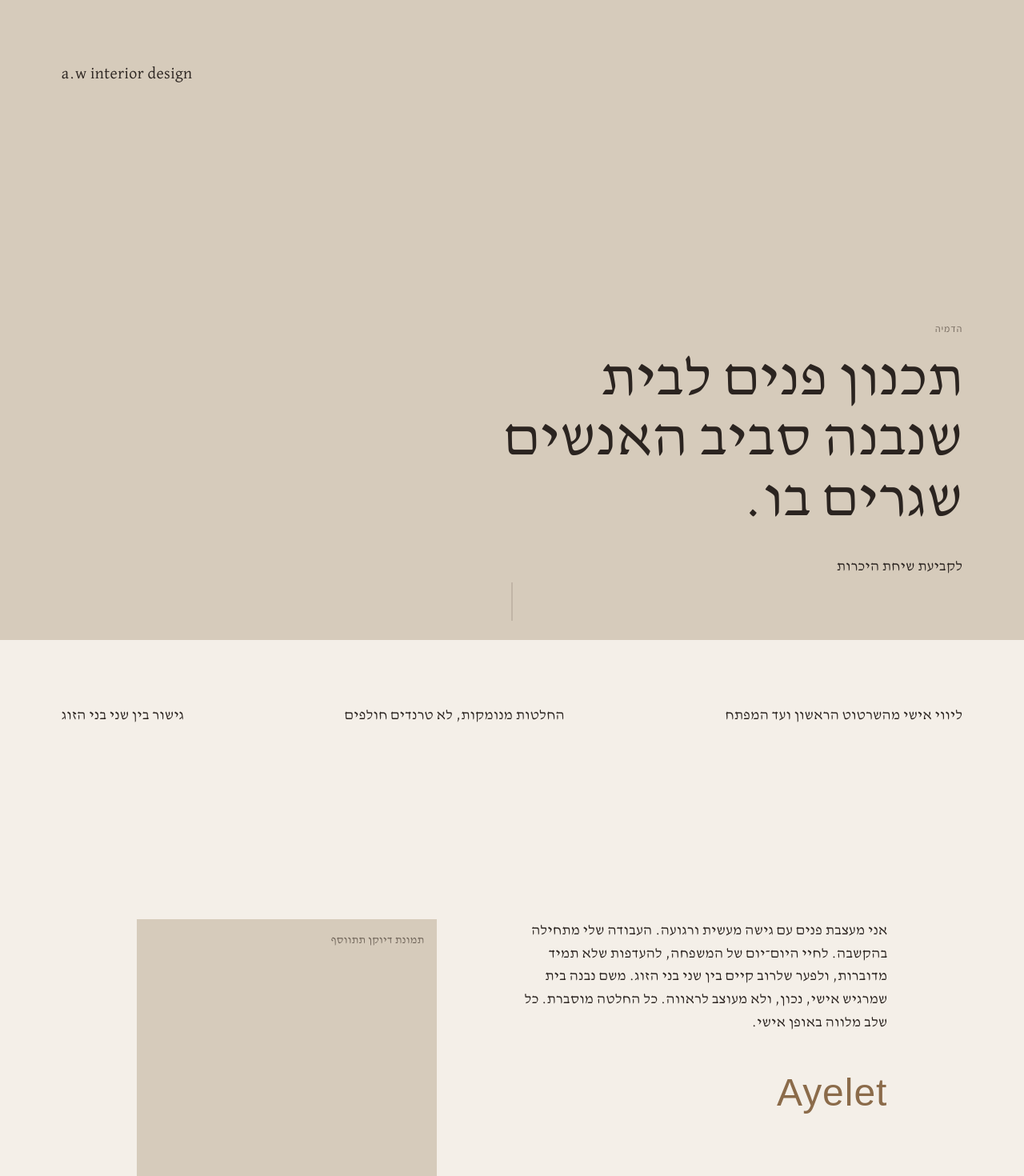
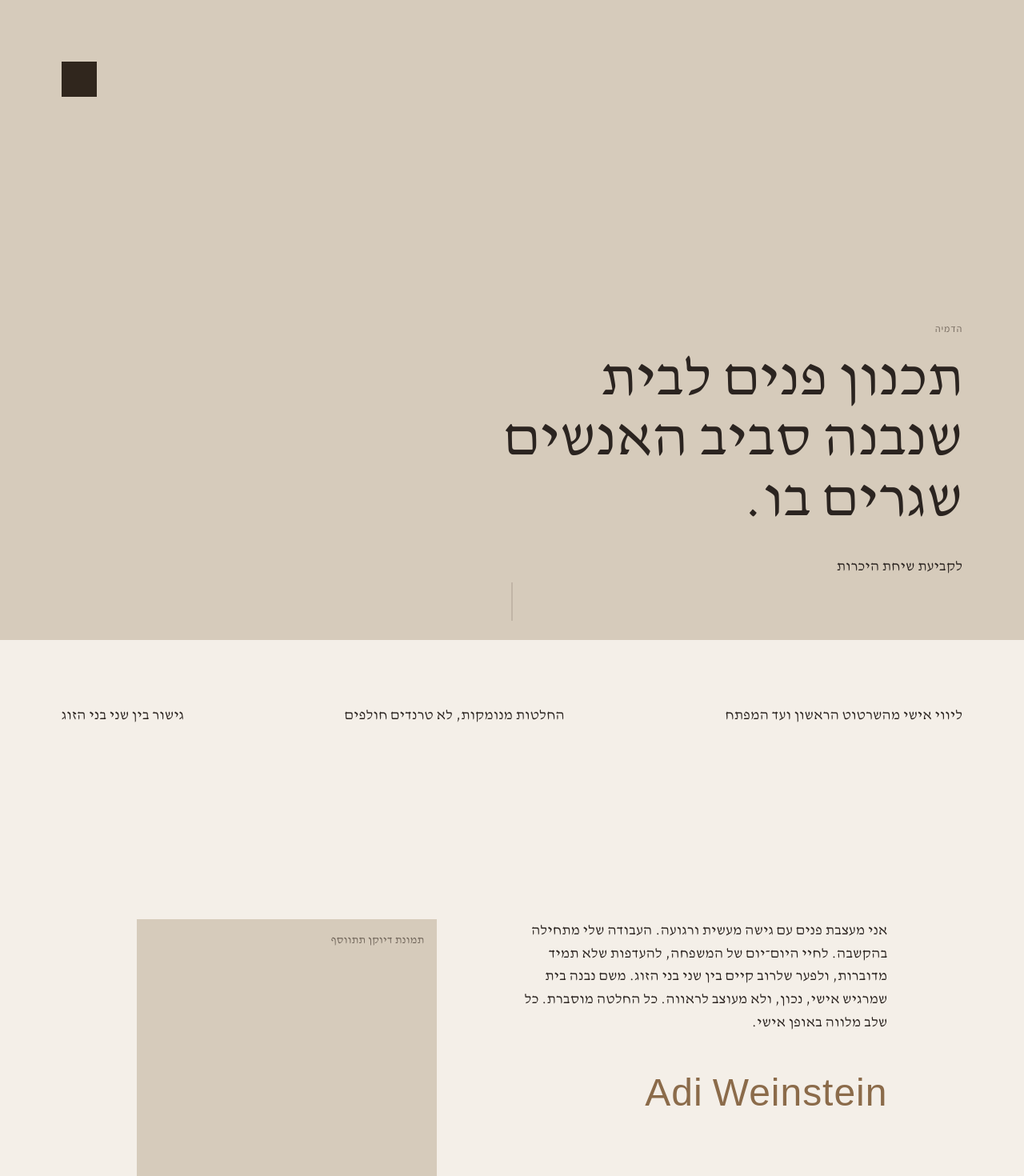
Before and after one commit to yair7070-prog/studio-website, a Next.js app: page / in a window 1280 px wide. Shown: the top 1470 px of the page at 80% size. Built offline with nearby package versions, Linux system fonts and the light colour scheme.

Commit message:
feat: correct studio name to adi weinstein, integrate logomark

```diff
--- a/app/layout.tsx
+++ b/app/layout.tsx
@@ -3,8 +3,15 @@ import { davidLibre, assistant, cormorantGaramond, inter } from '@/lib/fonts'
 import './globals.css'
 
 export const metadata: Metadata = {
-  title: 'a.w interior design',
-  description: 'עיצוב פנים פרימיום',
+  title: 'a.w interior design — Adi Weinstein | עיצוב פנים למגורים',
+  description:
+    'סטודיו בוטיק לעיצוב פנים בניהולה של עדי ויינשטיין. ליווי אישי לדירות קבלן, שיפוצים ובתים פרטיים במרכז הארץ.',
+  openGraph: {
+    title: 'a.w interior design — Adi Weinstein | עיצוב פנים למגורים',
+    description:
+      'סטודיו בוטיק לעיצוב פנים בניהולה של עדי ויינשטיין. ליווי אישי לדירות קבלן, שיפוצים ובתים פרטיים במרכז הארץ.',
+    locale: 'he_IL',
+  },
 }
 
 export const viewport: Viewport = {
--- /dev/null
+++ b/components/brand/Logomark.tsx
@@ -0,0 +1,31 @@
+import Image from 'next/image'
+
+export interface LogomarkProps {
+  variant?: 'original' | 'espresso' | 'bone'
+  size?: number
+  className?: string
+}
+
+const tintFilter: Record<NonNullable<LogomarkProps['variant']>, string> = {
+  original: 'none',
+  espresso: 'brightness(0) saturate(100%) invert(11%) sepia(17%) saturate(1100%) hue-rotate(350deg) brightness(95%) contrast(88%)',
+  bone: 'brightness(0) saturate(100%) invert(94%) sepia(8%) saturate(250%) hue-rotate(10deg) brightness(100%) contrast(92%)',
+}
+
+export default function Logomark({
+  variant = 'espresso',
+  size = 40,
+  className = '',
+}: LogomarkProps) {
+  return (
+    <Image
+      src="/brand/aw-monogram.png"
+      alt="a.w interior design"
+      width={size}
+      height={size}
+      priority
+      className={className}
+      style={{ filter: tintFilter[variant], height: size, width: 'auto' }}
+    />
+  )
+}
--- a/components/sections/Footer.tsx
+++ b/components/sections/Footer.tsx
@@ -1,13 +1,16 @@
-import { Wordmark } from '@/components/brand/Wordmark'
+import Logomark from '@/components/brand/Logomark'
 import type { FooterContent } from '@/lib/content/home'
 
 export function Footer({ region, phone, email, instagram, copyright }: FooterContent) {
   return (
     <footer className="bg-bone py-section-sm border-t border-mushroom">
       <div className="max-w-container mx-auto px-[6vw]">
-        {/* Top row: Wordmark at start (right in RTL), contact at end (left in RTL) */}
+        {/* Top row: Logomark at start (right in RTL), contact at end (left in RTL) */}
         <div className="flex justify-between items-start">
-          <Wordmark />
+          <div className="flex flex-col items-start gap-2">
+            <Logomark variant="espresso" size={36} />
+            <span className="sr-only">a.w interior design — Adi Weinstein</span>
+          </div>
           <div className="flex flex-col gap-2 text-end">
             <span className="text-small text-taupe">{region}</span>
             <a
--- a/components/sections/Hero.tsx
+++ b/components/sections/Hero.tsx
@@ -1,7 +1,7 @@
 'use client'
 
 import { useEffect, useRef } from 'react'
-import { Wordmark } from '@/components/brand/Wordmark'
+import Logomark from '@/components/brand/Logomark'
 import type { HeroContent } from '@/lib/content/home'
 
 export function Hero({ positioning, cta, imageAlt, imageLabel }: HeroContent) {
@@ -29,9 +29,12 @@ export function Hero({ positioning, cta, imageAlt, imageLabel }: HeroContent) {
       className="relative min-h-[100svh] overflow-hidden bg-mushroom"
       aria-label={imageAlt}
     >
-      {/* Wordmark — top-left in RTL (end = left) */}
+      {/* Logomark — top-left in RTL (end = left) */}
       <div className="absolute top-0 end-0 pe-[8vw] pt-[6vw] md:pe-[6vw]">
-        <Wordmark />
+        <div className="flex flex-col items-end gap-2">
+          <Logomark variant="espresso" size={44} />
+          <span className="sr-only">a.w interior design — Adi Weinstein</span>
+        </div>
       </div>
 
       {/* Content block — bottom-right in RTL (start = right) */}
--- a/lib/content/home.ts
+++ b/lib/content/home.ts
@@ -59,7 +59,7 @@ export const footer: FooterContent = {
   studioName: 'a.w interior design',
   region: 'מרכז הארץ — מגדרה ועד חדרה',
   phone: '+972-50-000-0000',
-  email: 'studio@aw-interiordesign.co.il',
+  email: 'studio@awinteriors.co.il',
   instagram: '@aw.interiordesign',
   copyright: '© 2026 a.w interior design',
 }
@@ -70,7 +70,7 @@ export const about: AboutContent = {
   paragraph:
     'אני מעצבת פנים עם גישה מעשית ורגועה. העבודה שלי מתחילה בהקשבה. לחיי היום־יום של המשפחה, להעדפות שלא תמיד מדוברות, ולפער שלרוב קיים בין שני בני הזוג. משם נבנה בית שמרגיש אישי, נכון, ולא מעוצב לראווה. כל החלטה מוסברת. כל שלב מלווה באופן אישי.',
   portraitAlt: 'דיוקן סביבתי של המעצבת',
-  signature: 'Ayelet',
+  signature: 'Adi Weinstein',
 }
 
 export const services: ServicesContent = {
```
Also changed, not shown: public/brand/aw-monogram.png (added), public/brand/aw-wordmark.png (added).
